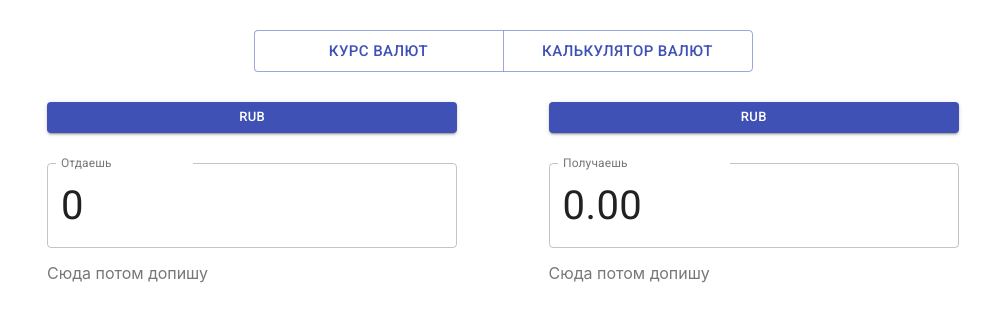
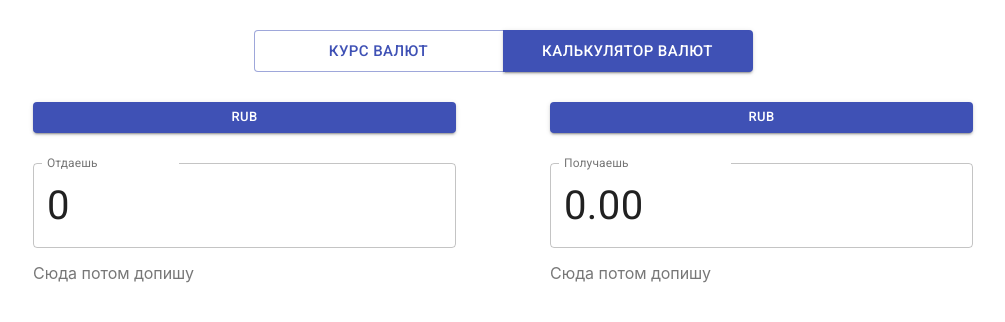
Before and after one commit to TheNear/ExchangeRates, a React (Create React App) app: page /calc in a window 1280 px wide. Shown: the top 322 px of the page, without its empty margins (137-1142 px from the left). Built offline with nearby package versions, Linux system fonts and the light colour scheme; no server answers.

Commit message:
add some optimization

```diff
--- a/src/App.jsx
+++ b/src/App.jsx
@@ -3,10 +3,9 @@ import { CurrencyConvertorPage } from './pages/CurrencyConvertorPage/CurrencyCon
 import { StylesProvider } from '@material-ui/core/styles';
 import { useDispatch } from "react-redux";
 import { getCurrencyList } from './redux/currency/action.js';
-import { Container } from '@material-ui/core';
 import Button from '@material-ui/core/Button';
 import ButtonGroup from '@material-ui/core/ButtonGroup';
-import { Switch, NavLink, Route } from "react-router-dom";
+import { Switch, NavLink, Route, useLocation } from "react-router-dom";
 import styles from "./App.module.css";
 import { ExchangeRatePage } from './pages/ExchangeRatePage/ExchangeRatePage';
 import { ErrorPage } from './pages/ErrorPage/ErrorPage';
@@ -23,6 +22,8 @@ const links = [
 ]
 
 function App() {
+  const location = useLocation();
+
   const dispatch = useDispatch();
 
   useEffect(() => {
@@ -32,10 +33,11 @@ function App() {
 
   return (
     <StylesProvider injectFirst>
-      <Container className={styles.container} maxWidth="md">
+      <div className={styles.container}>
         <ButtonGroup className={styles.buttons} size="large" color="primary" aria-label="large outlined primary button group">
           {links.map((button, index) => (
             <Button
+              variant={button.path === location.pathname ? "contained" : ""}
               className={styles.button}
               key={index}
               component={NavLink}
@@ -57,8 +59,7 @@ function App() {
             <ErrorPage />
           </Route>
         </Switch>
-
-      </Container>
+      </div>
     </StylesProvider>
   );
 }
--- a/src/App.module.css
+++ b/src/App.module.css
@@ -1,5 +1,8 @@
 .container {
+  max-width: 980px;
   display: flex;
+  margin: 0 auto;
+  padding: 20px;
   flex-direction: column;
   justify-content: flex-start;
   align-items: center;
--- a/src/index.css
+++ b/src/index.css
@@ -23,7 +23,8 @@ menu, nav, output, ruby, section, summary,
 time, mark, audio, video {
   margin: 0;
 	padding: 0;
-	border: 0;
+  border: 0;
+  box-sizing: border-box;
 	/* font-size: 100%; */
 	/* font: inherit; */
 	vertical-align: baseline;
```
